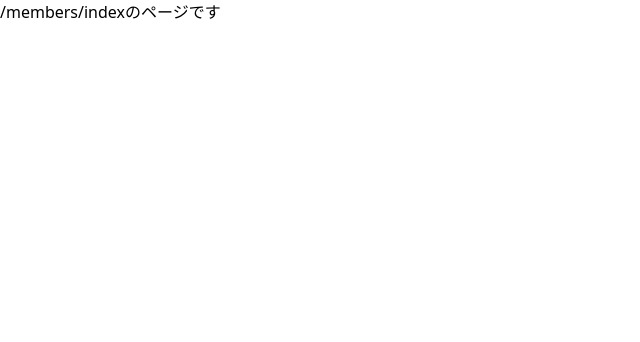
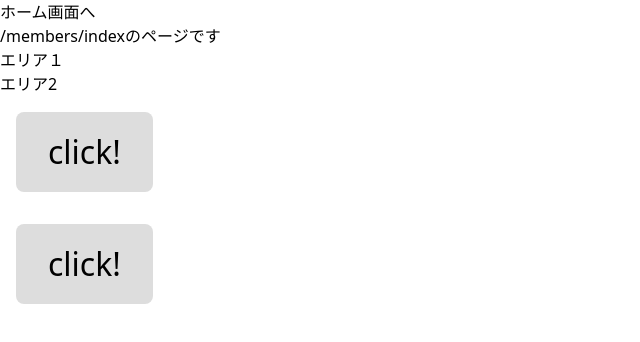
Before and after one commit to TrellixVulnTeam/news_api_1267, a Nuxt app: page /members in a window 1280 px wide. Shown: the top 342 px of the page, without its empty margins (0-640 px from the left). Built offline with nearby package versions, Linux system fonts and the light colour scheme.

Commit message:
Header Footer area

```diff
--- /dev/null
+++ b/components/Atom/Buttons/ButtonDefault.vue
@@ -0,0 +1,31 @@
+<template>
+  <div>
+    <button
+      :class="{ 'color-red': itemStatus }"
+      class="button button-default"
+    >
+      <p class="text">
+        <slot>default</slot>
+      </p>
+    </button>
+  </div>
+</template>
+
+<script>
+export default {
+  props: ['itemStatus']
+}
+</script>
+
+<style scoped>
+  .button-default {
+    background-color: beige;
+    padding: 1rem 2rem;
+    border-radius: 8px;
+    font-size: 2rem;
+    margin: 1rem;
+  }
+  .color-red {
+    background-color: #ddd;
+  }
+</style>
--- /dev/null
+++ b/components/FooterDefault.vue
@@ -0,0 +1,5 @@
+<template>
+  <div>
+    <p>Footer Area</p>
+  </div>
+</template>
--- /dev/null
+++ b/components/HeaderDefault.vue
@@ -0,0 +1,5 @@
+<template>
+  <div>
+    <p>Header Area</p>
+  </div>
+</template>
--- /dev/null
+++ b/components/Mountains.vue
@@ -0,0 +1,31 @@
+<template>
+  <div>
+    <AtomButtonsButtonDefault
+      itemStatus="false"
+    >
+      click!
+    </AtomButtonsButtonDefault>
+  </div>
+</template>
+
+<script>
+export default {
+  props: {
+    propsMessage: {
+      type: String,
+      default: 'ハロー！',
+    }
+  }
+}
+</script>
+
+<style scoped>
+  h1 {
+    color: rgb(65, 193, 222);
+    font-size: 1.5rem;
+  }
+  h2 {
+    color: red;
+    font-size: 1.2rem;
+  }
+</style>
--- a/components/Tutorial.vue
+++ b/components/Tutorial.vue
@@ -19,6 +19,7 @@
         <NuxtLink to="/about">aboutページへ</NuxtLink>
         <NuxtLink to="/todos">Todosページへ</NuxtLink>
         <NuxtLink to="/vue">Vue練習ページへ</NuxtLink>
+        <NuxtLink to="/members">Membersページへ</NuxtLink>
       </div>
       <div class="flex justify-center pt-4 space-x-2">
         <a href="https://github.com/nuxt/nuxt.js" target="_blank"><svg
--- a/nuxt.config.js
+++ b/nuxt.config.js
@@ -43,5 +43,10 @@ export default {
 
   // Build Configuration: https://go.nuxtjs.dev/config-build
   build: {
+  },
+
+  loading: {
+    color: 'blue',
+    height: '2rem',
   }
 }
--- a/pages/members/index.vue
+++ b/pages/members/index.vue
@@ -1,6 +1,13 @@
 <template>
   <div>
+    <NuxtLink to="/">ホーム画面へ</NuxtLink>
     <p>{{ message }}</p>
+    <div>エリア１</div>
+    <div>エリア2</div>
+    <Mountains :propsMessage="myMessage"></Mountains>
+    <Mountains>
+      <template v-slot:title></template>
+    </Mountains>
   </div>
 </template>
 
@@ -8,7 +15,8 @@
 export default {
   data() {
     return {
-      message: "/members/indexのページです"
+      message: "/members/indexのページです",
+      myMessage: "この文はpropsで子に渡した文字です",
     }
   }
 }
```
Also changed, not shown: study.txt (added).
